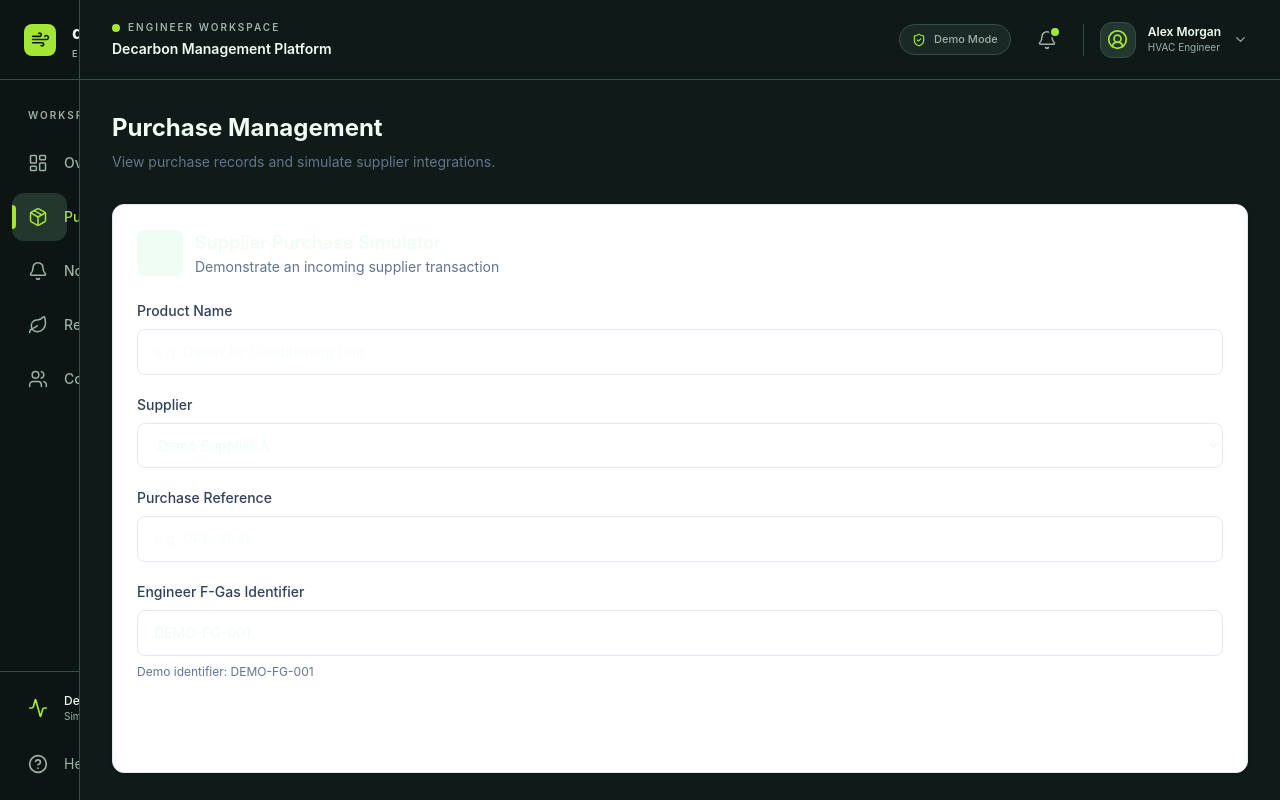
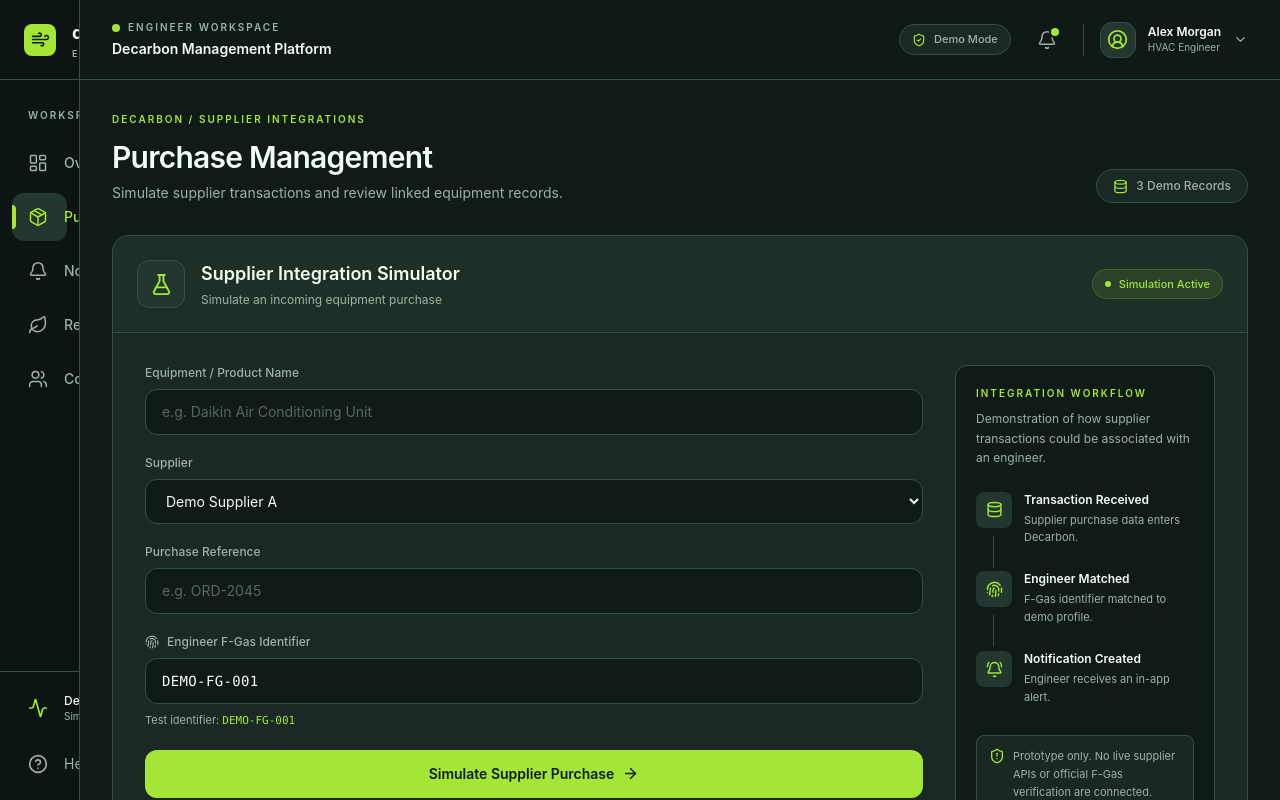
Before and after one commit to sombas100/decarbon, a React (Vite) app in the folder client/: page /purchases in a window 1280 px wide. Shown: the top 800 px of the page. Built offline with nearby package versions, Linux system fonts and the light colour scheme.

Commit message:
style(ui): redesign dashboard and workflows with industrial sustainability theme

```diff
--- a/client/src/components/purchases/PurchaseSimulator.tsx
+++ b/client/src/components/purchases/PurchaseSimulator.tsx
@@ -1,6 +1,13 @@
 import { useState, type FormEvent } from "react";
 import { toast } from "sonner";
-import { FlaskConical } from "lucide-react";
+import {
+  FlaskConical,
+  ArrowRight,
+  Fingerprint,
+  Database,
+  BellRing,
+  ShieldAlert,
+} from "lucide-react";
 
 import { useDemo } from "../../context/DemoContext";
 import { mockEngineer } from "../../data/mockData";
@@ -12,6 +19,9 @@ export default function PurchaseSimulator() {
   const [supplier, setSupplier] = useState("Demo Supplier A");
   const [reference, setReference] = useState("");
   const [fgasNumber, setFgasNumber] = useState(mockEngineer.fgasNumber);
+
+  const inputClass =
+    "w-full rounded-xl border border-decarbon-border bg-decarbon-bg px-4 py-3 text-sm text-decarbon-text outline-none transition-colors placeholder:text-decarbon-muted/50 focus:border-decarbon-accent focus:ring-1 focus:ring-decarbon-accent";
 
   function handleSubmit(event: FormEvent<HTMLFormElement>) {
     event.preventDefault();
@@ -51,35 +61,45 @@ export default function PurchaseSimulator() {
     setReference("");
   }
 
-  const inputClass =
-    "w-full rounded-lg border border-slate-200 bg-white px-4 py-3 text-sm text-navy-900 outline-none focus:border-industrial-green focus:ring-2 focus:ring-green-100";
-
   return (
-    <section className="rounded-xl border border-slate-200 bg-white p-6 shadow-sm">
-      <div className="mb-6 flex items-center gap-3">
-        <div className="rounded-lg bg-green-50 p-3">
-          <FlaskConical size={22} className="text-industrial-green" />
+    <section className="overflow-hidden rounded-2xl border border-decarbon-border bg-decarbon-surface">
+      {/* Console header */}
+      <div className="flex flex-wrap items-center justify-between gap-4 border-b border-decarbon-border bg-decarbon-elevated/40 p-6">
+        <div className="flex items-center gap-4">
+          <div className="flex h-12 w-12 items-center justify-center rounded-xl border border-decarbon-border bg-decarbon-elevated">
+            <FlaskConical size={23} className="text-decarbon-accent" />
           </div>
 
           <div>
-          <h3 className="text-lg font-semibold text-navy-900">
-            Supplier Purchase Simulator
+            <h3 className="text-lg font-semibold text-decarbon-text">
+              Supplier Integration Simulator
             </h3>
 
-          <p className="text-sm text-slate-500">
-            Demonstrate an incoming supplier transaction
+            <p className="mt-1 text-xs text-decarbon-muted">
+              Simulate an incoming equipment purchase
             </p>
           </div>
         </div>
 
-      <form onSubmit={handleSubmit} className="space-y-5">
+        <span className="inline-flex items-center gap-2 rounded-full border border-decarbon-accent/20 bg-decarbon-accent/10 px-3 py-1.5 text-[11px] font-medium text-decarbon-accent">
+          <span className="h-1.5 w-1.5 rounded-full bg-decarbon-accent" />
+          Simulation Active
+        </span>
+      </div>
+
+      <div className="grid gap-8 p-6 lg:grid-cols-[1fr_260px] lg:p-8">
+        {/* Purchase form */}
+        <form onSubmit={handleSubmit} noValidate className="space-y-5">
           <div>
-          <label className="mb-2 block text-sm font-medium text-slate-700">
-            Product Name
+            <label
+              htmlFor="productName"
+              className="mb-2 block text-xs font-medium text-decarbon-muted"
+            >
+              Equipment / Product Name
             </label>
 
             <input
-            required
+              id="productName"
               value={productName}
               onChange={(e) => setProductName(e.target.value)}
               placeholder="e.g. Daikin Air Conditioning Unit"
@@ -88,11 +108,15 @@ export default function PurchaseSimulator() {
           </div>
 
           <div>
-          <label className="mb-2 block text-sm font-medium text-slate-700">
+            <label
+              htmlFor="supplier"
+              className="mb-2 block text-xs font-medium text-decarbon-muted"
+            >
               Supplier
             </label>
 
             <select
+              id="supplier"
               value={supplier}
               onChange={(e) => setSupplier(e.target.value)}
               className={inputClass}
@@ -103,12 +127,15 @@ export default function PurchaseSimulator() {
           </div>
 
           <div>
-          <label className="mb-2 block text-sm font-medium text-slate-700">
+            <label
+              htmlFor="reference"
+              className="mb-2 block text-xs font-medium text-decarbon-muted"
+            >
               Purchase Reference
             </label>
 
             <input
-            required
+              id="reference"
               value={reference}
               onChange={(e) => setReference(e.target.value)}
               placeholder="e.g. ORD-2045"
@@ -117,29 +144,103 @@ export default function PurchaseSimulator() {
           </div>
 
           <div>
-          <label className="mb-2 block text-sm font-medium text-slate-700">
+            <label
+              htmlFor="fgasNumber"
+              className="mb-2 flex items-center gap-2 text-xs font-medium text-decarbon-muted"
+            >
+              <Fingerprint size={14} />
               Engineer F-Gas Identifier
             </label>
 
             <input
-            required
+              id="fgasNumber"
               value={fgasNumber}
               onChange={(e) => setFgasNumber(e.target.value)}
-            className={inputClass}
+              className={`${inputClass} font-mono tracking-wide`}
             />
 
-          <p className="mt-2 text-xs text-slate-500">
-            Demo identifier: {mockEngineer.fgasNumber}
+            <p className="mt-2 text-[11px] text-decarbon-muted">
+              Test identifier:{" "}
+              <span className="font-mono text-decarbon-accent">
+                {mockEngineer.fgasNumber}
+              </span>
             </p>
           </div>
 
           <button
             type="submit"
-          className="w-full rounded-lg bg-industrial-green px-5 py-3 font-semibold text-white transition-colors hover:bg-green-700"
+            className="flex w-full items-center justify-center gap-2 rounded-xl bg-decarbon-accent px-5 py-3.5 text-sm font-semibold text-decarbon-bg transition-all hover:bg-decarbon-accent-hover active:scale-[0.99]"
           >
             Simulate Supplier Purchase
+            <ArrowRight size={17} />
           </button>
         </form>
+
+        {/* Workflow explanation */}
+        <aside className="rounded-xl border border-decarbon-border bg-decarbon-bg p-5">
+          <div className="mb-6">
+            <p className="text-[10px] font-semibold uppercase tracking-[0.2em] text-decarbon-accent">
+              Integration Workflow
+            </p>
+
+            <p className="mt-2 text-xs leading-relaxed text-decarbon-muted">
+              Demonstration of how supplier transactions could be associated
+              with an engineer.
+            </p>
+          </div>
+
+          <div className="space-y-6">
+            {[
+              {
+                icon: Database,
+                title: "Transaction Received",
+                description: "Supplier purchase data enters Decarbon.",
+              },
+              {
+                icon: Fingerprint,
+                title: "Engineer Matched",
+                description: "F-Gas identifier matched to demo profile.",
+              },
+              {
+                icon: BellRing,
+                title: "Notification Created",
+                description: "Engineer receives an in-app alert.",
+              },
+            ].map((step, index) => (
+              <div key={step.title} className="relative flex gap-3">
+                <div className="flex flex-col items-center">
+                  <div className="flex h-9 w-9 shrink-0 items-center justify-center rounded-lg bg-decarbon-elevated">
+                    <step.icon size={17} className="text-decarbon-accent" />
+                  </div>
+
+                  {index < 2 && (
+                    <div className="absolute left-[17px] top-11 h-8 w-px bg-decarbon-border" />
+                  )}
+                </div>
+
+                <div>
+                  <p className="text-xs font-semibold text-decarbon-text">
+                    {step.title}
+                  </p>
+
+                  <p className="mt-1 text-[11px] leading-relaxed text-decarbon-muted">
+                    {step.description}
+                  </p>
+                </div>
+              </div>
+            ))}
+          </div>
+
+          <div className="mt-7 flex gap-2 rounded-lg border border-decarbon-border bg-decarbon-elevated/50 p-3">
+            <ShieldAlert size={16} className="shrink-0 text-decarbon-accent" />
+
+            <p className="text-[11px] leading-relaxed text-decarbon-muted">
+              Prototype only. No live supplier APIs or official F-Gas
+              verification are connected.
+            </p>
+          </div>
+        </aside>
+      </div>
     </section>
   );
 }
--- a/client/src/pages/Purchases.tsx
+++ b/client/src/pages/Purchases.tsx
@@ -1,6 +1,7 @@
+import { Database, ArrowDownToLine } from "lucide-react";
+
 import PurchaseSimulator from "../components/purchases/PurchaseSimulator";
 import RecentPurchases from "../components/dashboard/RecentPurchases";
-
 import { useDemo } from "../context/DemoContext";
 
 export default function Purchases() {
@@ -8,14 +9,28 @@ export default function Purchases() {
 
   return (
     <div className="space-y-8">
-      <div>
-        <h2 className="text-2xl font-bold text-navy-900">
-          Purchase Management
-        </h2>
+      <div className="flex flex-wrap items-end justify-between gap-4">
+        <div>
+          <p className="text-[10px] font-semibold uppercase tracking-[0.2em] text-decarbon-accent">
+            Decarbon / Supplier Integrations
+          </p>
 
-        <p className="mt-2 text-sm text-slate-500">
-          View purchase records and simulate supplier integrations.
-        </p>
+          <h2 className="mt-3 text-3xl font-semibold tracking-tight text-decarbon-text">
+            Purchase Management
+          </h2>
+
+          <p className="mt-2 text-sm text-decarbon-muted">
+            Simulate supplier transactions and review linked equipment records.
+          </p>
+        </div>
+
+        <div className="flex items-center gap-2 rounded-full border border-decarbon-border bg-decarbon-surface px-4 py-2">
+          <Database size={15} className="text-decarbon-accent" />
+
+          <span className="text-xs font-medium text-decarbon-muted">
+            {purchases.length} Demo Records
+          </span>
+        </div>
       </div>
 
       <PurchaseSimulator />
```
Also changed, not shown: client/src/pages/Notifications.tsx (+89 -21 lines). Lines whose indentation alone changed are shown as unchanged.
